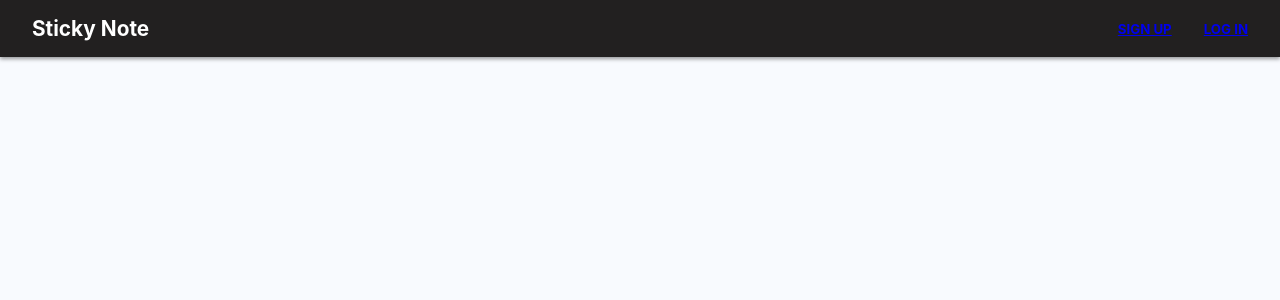
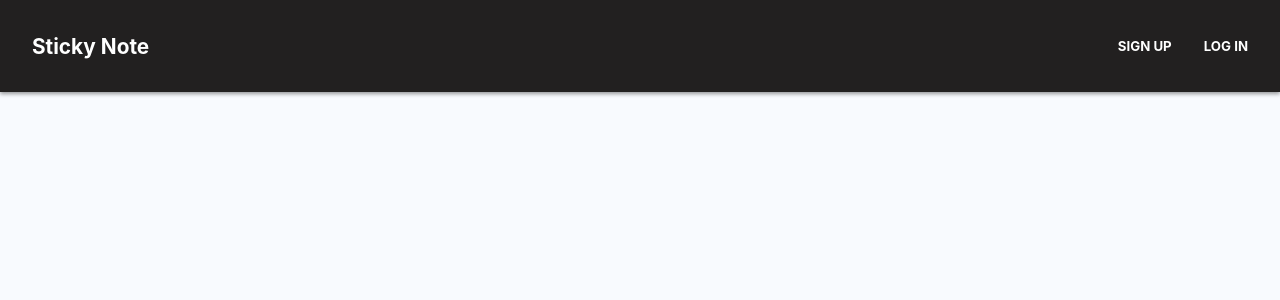
Before and after one commit to tope-olajide/sticky-notes, a Next.js app: page /components/AuthNavigationBar in a window 1280 px wide. Shown: the top 300 px of the page. Built offline with nearby package versions, Linux system fonts and the light colour scheme.

Commit message:
Update globals.css

```diff
--- a/styles/globals.css
+++ b/styles/globals.css
@@ -200,14 +200,15 @@ outline: none;
   display: flex;
 }
 
-.auth-navbar .menu h5{
+.auth-navbar .menu a{
   margin: 0;
   color: white;
   padding: 0 1rem;
   text-transform: uppercase;
+  text-decoration: none;
 }
 
-.auth-navbar .menu h5:hover {
+.auth-navbar .menu a:hover {
   opacity: .8;
   cursor: pointer;
 }
```
